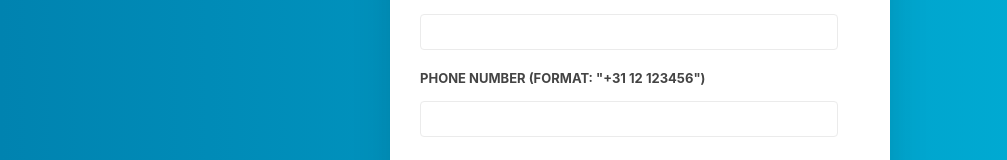
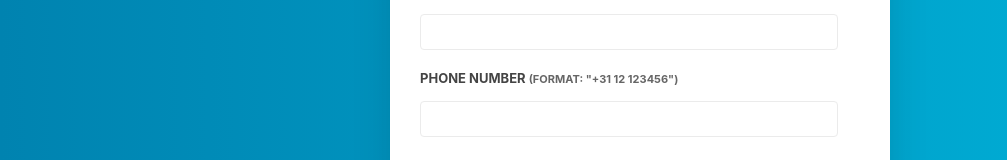
Before and after one commit to baptistefkt/phonebook, a React (Create React App) app in the folder client/: page /add in a window 1280 px wide. Shown: the part 292-452 px from the top of the page, without its empty margins (0-1007 px from the left). Built offline with nearby package versions, Linux system fonts and the light colour scheme.

Commit message:
Improve design + add redirection

```diff
--- a/client/src/pages/Add.js
+++ b/client/src/pages/Add.js
@@ -3,9 +3,12 @@ import styled from 'styled-components';
 import Layout from '../components/layout';
 import axios from 'axios';
 
+// ======== STYLE ======== //
+
 const PageContainer = styled.section`
   width: 90%;
-  height: 100vh;
+  min-height: 100vh;
+  padding-bottom: 100px;
   max-width: 500px;
   margin: 0 auto;
 
@@ -42,6 +45,11 @@ const PageContainer = styled.section`
       font-size: 13px;
       text-transform: uppercase;
       display: block;
+
+      span {
+        color: #666;
+        font-size: 11px;
+      }
     }
 
     button {
@@ -73,6 +81,8 @@ const PageContainer = styled.section`
   }
 `;
 
+// ======== COMPONENT ======== //
+
 const Add = props => {
   const [values, setValues] = useReducer(
     (state, newState) => ({ ...state, ...newState }),
@@ -90,7 +100,6 @@ const Add = props => {
 
   const handleSubmit = e => {
     e.preventDefault();
-    console.log('submitted: ' + values.firstName);
 
     axios({
       method: 'post',
@@ -102,6 +111,7 @@ const Add = props => {
       },
     })
       .then(response => console.log(response))
+      .then((window.location = '/'))
       .catch(error => console.log(error));
   };
 
@@ -138,14 +148,14 @@ const Add = props => {
           </div>
           <div>
             <label htmlFor="phone">
-              Phone number (format: "+31 12 123456")
+              Phone number <span>(format: "+31 12 123456")</span>
             </label>
             <input
               type="text"
               id="phone"
               name="phone"
               required
-              pattern="^\+([0-9]{2} ){2}[0-9]{6,12}$"
+              pattern="^\+([0-9]{2} ){2}[0-9]{6,10}$"
               value={values.phone}
               onChange={handleChange}
             />
--- a/client/src/pages/Update.js
+++ b/client/src/pages/Update.js
@@ -3,10 +3,13 @@ import styled from 'styled-components';
 import axios from 'axios';
 import Layout from '../components/layout';
 
+// ======== STYLE ======== //
+
 const PageContainer = styled.section`
   width: 90%;
-  height: 150vh;
-  max-width: 600px;
+  min-height: 100vh;
+  padding-bottom: 100px;
+  max-width: 500px;
   margin: 0 auto;
 
   h1 {
@@ -15,14 +18,15 @@ const PageContainer = styled.section`
   }
 
   form {
-    color: #333;
-    padding: 20px 30px;
+    color: #444;
+    padding: 30px 30px 50px 30px;
     background-color: #fff;
     border-radius: 4px;
+    box-shadow: 0 16px 40px rgba(0, 0, 0, 0.12);
 
     input {
       width: 90%;
-      margin: 10px 0 15px 0;
+      margin: 15px 0 20px 0;
       padding: 10px;
       border: 1px solid #ebebeb;
       border-radius: 4px;
@@ -38,9 +42,14 @@ const PageContainer = styled.section`
 
     label {
       font-weight: bold;
-      font-size: 12px;
+      font-size: 13px;
       text-transform: uppercase;
       display: block;
+
+      span {
+        color: #666;
+        font-size: 11px;
+      }
     }
 
     button {
@@ -72,6 +81,8 @@ const PageContainer = styled.section`
   }
 `;
 
+// ======== COMPONENT ======== //
+
 const Update = props => {
   const [values, setValues] = useReducer(
     (state, newState) => ({ ...state, ...newState }),
@@ -85,7 +96,7 @@ const Update = props => {
   useEffect(() => {
     async function getData() {
       const result = await axios(
-        `http://localhost:8080/api/entry/${props.match.params.id}`
+        `http://localhost:8080/api/entries/${props.match.params.id}`
       );
       setValues(result.data);
     }
@@ -99,11 +110,9 @@ const Update = props => {
 
   const handleSubmit = e => {
     e.preventDefault();
-    console.log('submitted: ' + values.firstName);
-
     axios({
       method: 'put',
-      url: `http://localhost:8080/api/entry/${props.match.params.id}`,
+      url: `http://localhost:8080/api/entries/${props.match.params.id}`,
       data: {
         firstName: values.firstName,
         lastName: values.lastName,
@@ -111,11 +120,13 @@ const Update = props => {
       },
     })
       .then(response => console.log(response))
+      .then((window.location = '/'))
       .catch(error => console.log(error));
   };
 
   return (
     <Layout path={props.match.path}>
+      {console.log(values)}
       <PageContainer>
         <h1>Edit this entry</h1>
         <form onSubmit={handleSubmit}>
@@ -146,13 +157,15 @@ const Update = props => {
             />
           </div>
           <div>
-            <label htmlFor="phone">Phone number</label>
+            <label htmlFor="phone">
+              Phone number <span>(format: "+31 12 123456")</span>
+            </label>
             <input
               type="text"
               id="phone"
               name="phone"
               required
-              pattern="^\+([0-9]{2} ){2}[0-9]{6,12}$"
+              pattern="^\+([0-9]{2} ){2}[0-9]{6,10}$"
               onChange={handleChange}
               value={values !== {} ? values.phone : ''}
             />
```
